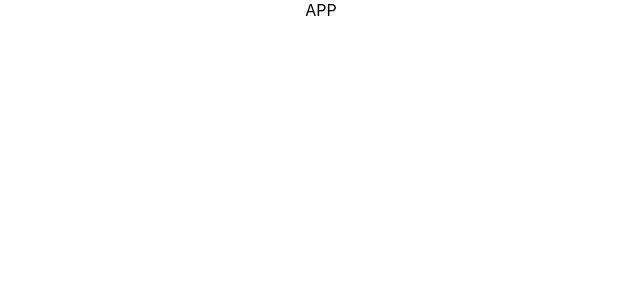
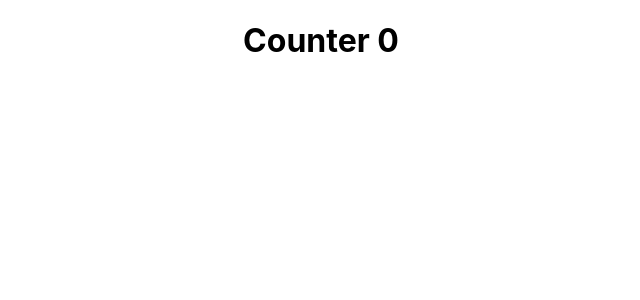
Before and after one commit to amine-amari/redux-example, a React (Create React App) app: page / in a window 1280 px wide. Shown: the top 300 px of the page, without its empty margins (319-959 px from the left). Built offline with nearby package versions, Linux system fonts and the light colour scheme.

Commit message:
access state

```diff
--- a/src/App.js
+++ b/src/App.js
@@ -1,9 +1,15 @@
 import './App.css';
+import {useSelector} from 'react-redux';
 
 function App() {
+
+  const counter = useSelector(state => state.counter);
+  const isLogged = useSelector (state => state.isLogged);
+
   return (
     <div className="App">
-      APP
+      <h1>Counter {counter}</h1>
+      {isLogged ? <h3>Valuable Information</h3> : ''}
     </div>
   );
 }
--- a/src/index.js
+++ b/src/index.js
@@ -2,7 +2,6 @@ import React from 'react';
 import ReactDOM from 'react-dom/client';
 import './index.css';
 import App from './App';
-import reportWebVitals from './reportWebVitals';
 import {createStore} from 'redux';
 import allReducers from './reducers';
 import {Provider} from 'react-redux';
@@ -17,8 +16,3 @@ root.render(
 
 
 );
-
-// If you want to start measuring performance in your app, pass a function
-// to log results (for example: reportWebVitals(console.log))
-// or send to an analytics endpoint. Learn more: https://bit.ly/CRA-vitals
-reportWebVitals();
--- a/src/reducers/index.js
+++ b/src/reducers/index.js
@@ -3,7 +3,7 @@ import loggedReducer from "./isLogged";
 import {combineReducers} from 'redux';
 
 const allReducers = combineReducers ({
-    counterReducer,
-    loggedReducer
+    counter: counterReducer,
+    isLogged: loggedReducer
 })
 export default allReducers;
```
